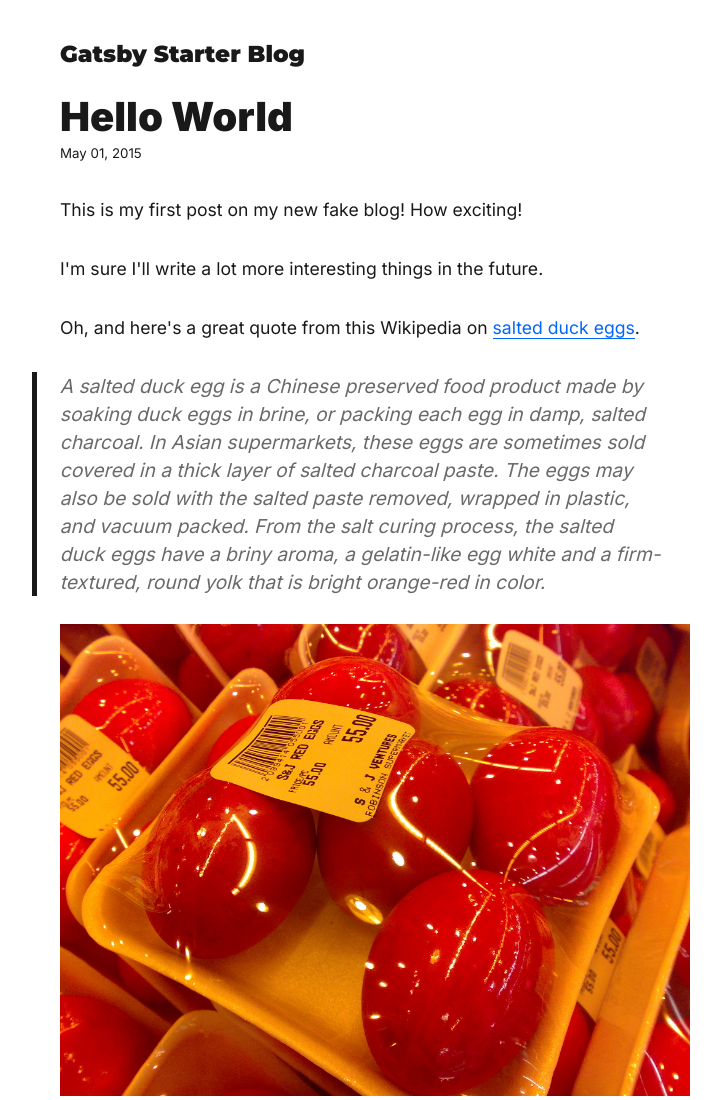
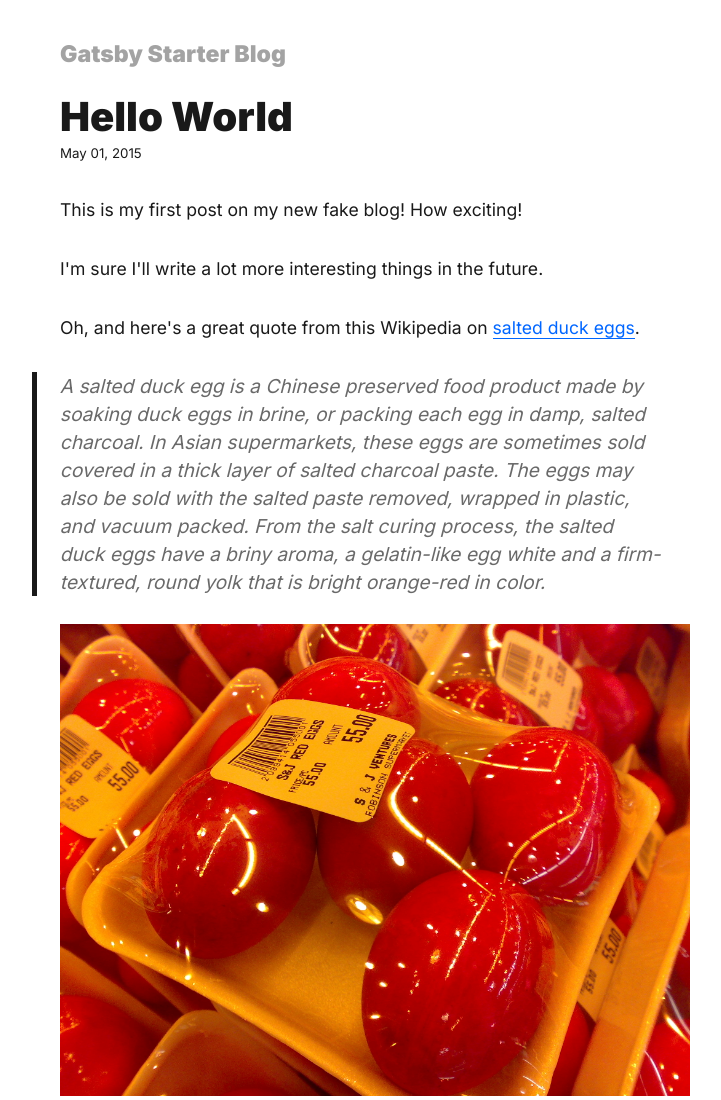
Before and after one commit to pzync/centropy, a Gatsby site: page /hello-world/ in a window 1280 px wide. Shown: the top 1100 px of the page, without its empty margins (265-986 px from the left). Built offline with nearby package versions, Linux system fonts and the light colour scheme; Gatsby itself is replaced by a stand-in of ours; some packages are replaced by stand-ins of ours.

Commit message:
In layout.js, Site title font changed from Montserrat to Inter for display on blog posts

```diff
--- a/src/components/layout.js
+++ b/src/components/layout.js
@@ -31,7 +31,8 @@ const Layout = ({ location, title, children }) => {
     header = (
       <h3
         style={{
-          fontFamily: `Montserrat, sans-serif`,
+          // fontFamily: `Montserrat, sans-serif`,
+          opacity: "0.4",
           marginTop: 0,
         }}
       >
```
